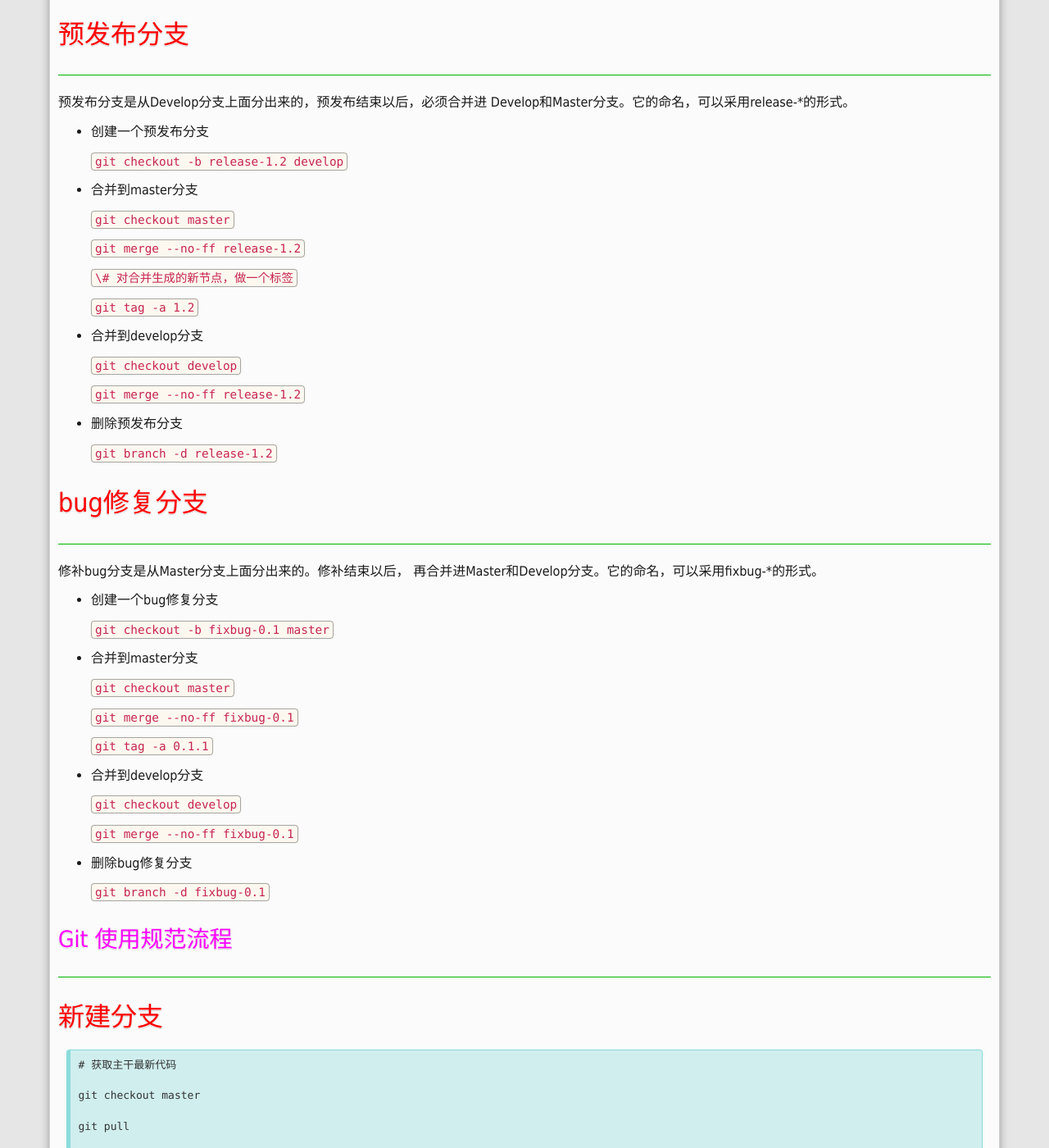
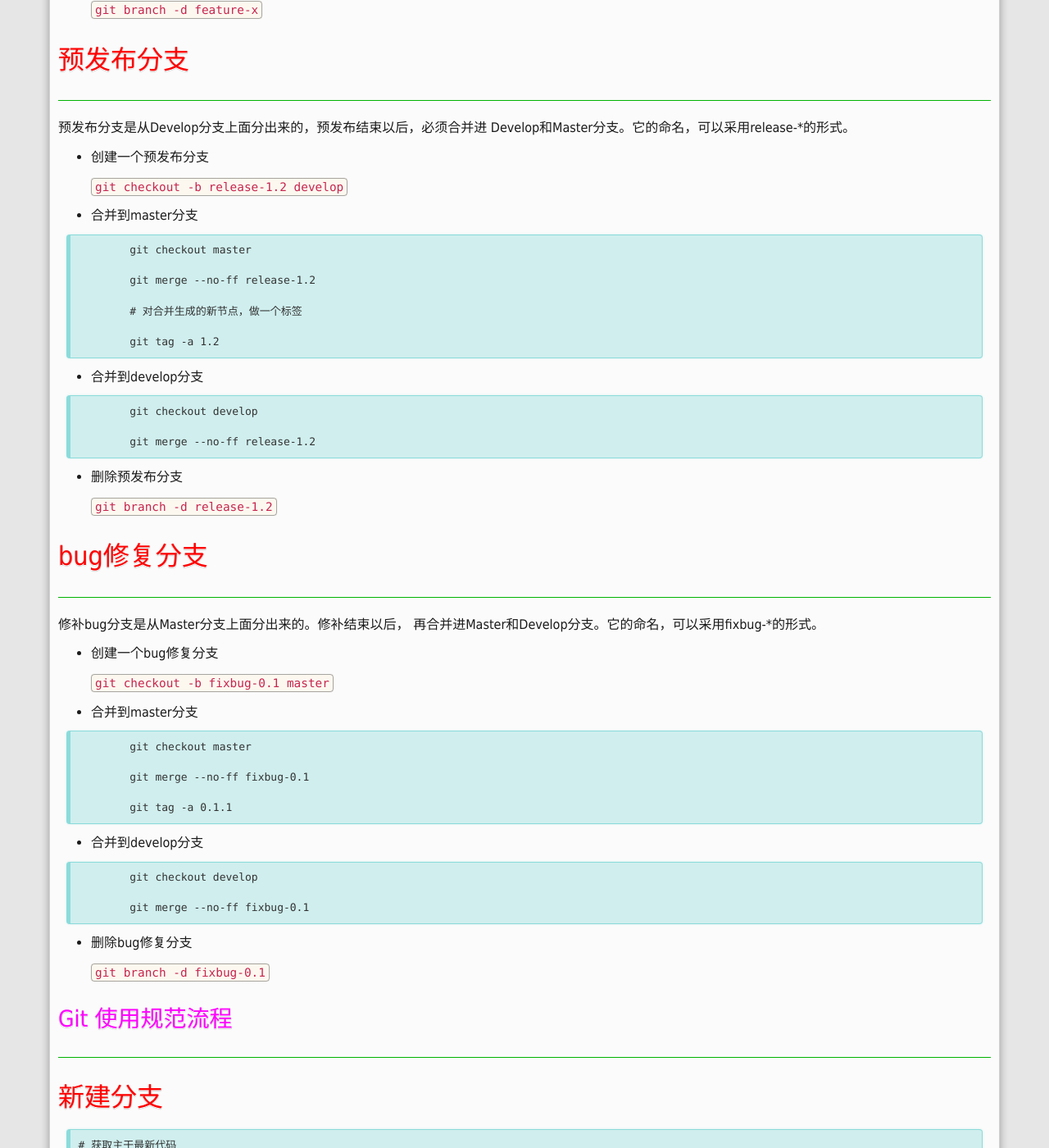
Before and after one commit to YHM07/yhm07.github.io, a Jekyll site: the page built from _posts/2015-08-25-a-git-branching-model.md, in a window 1280 px wide and 1400 px high, scrolled down 1875 px. Shown: the whole window at 82% size. Built offline with Jekyll 4.4.1, drawn with Linux system fonts in a browser that asks for light colours; Markdown is read by kramdown in place of the engine named in the settings; comment, search, counter and statistics services are not loaded; some of the changed text lies outside the part shown.

Commit message:
git操作说明

````diff
--- a/_posts/2015-08-25-a-git-branching-model.md
+++ b/_posts/2015-08-25-a-git-branching-model.md
@@ -46,11 +46,11 @@ tags: [git]
 - 将develop分支发布到master分支
 
 ```
-	\# 切换到master分支
+	# 切换到master分支
 
 	git checkout master
 
-	\# 对develop分支进行合并
+	# 对develop分支进行合并
 
 	git merge --no-ff develop
 ```
@@ -85,16 +85,19 @@ tags: [git]
 
 - 创建一个功能分支：
 
-	`git checkout -b feature-x develop`
+```
+	git checkout -b feature-x develop
 
-	`\# 功能分支命名可以采用feature-\*的形式`
+	# 功能分支命名可以采用feature-\*的形式
+```
 
 - 将功能分支合并到develop分支
 
+```
+	git checkout develop
 
-	`git checkout develop`
-
-	`git merge --no-ff feature-x`
+	git merge --no-ff feature-x
+```
 
 - 删除feature分支
 
@@ -114,19 +117,23 @@ Develop和Master分支。它的命名，可以采用release-\*的形式。
 
 - 合并到master分支
 
-	`git checkout master`
+```
+	git checkout master
 
-	`git merge --no-ff release-1.2`
+	git merge --no-ff release-1.2
 
-	`\# 对合并生成的新节点，做一个标签`
+	# 对合并生成的新节点，做一个标签
 
-	`git tag -a 1.2`
+	git tag -a 1.2
+```
 
 - 合并到develop分支
 
-	`git checkout develop`
+```
+	git checkout develop
 
-	`git merge --no-ff release-1.2`
+	git merge --no-ff release-1.2
+```
 
 - 删除预发布分支
 
@@ -146,17 +153,21 @@ bug修复分支
 
 - 合并到master分支
 
-	`git checkout master`
+```
+	git checkout master
 
-	`git merge --no-ff fixbug-0.1`
+	git merge --no-ff fixbug-0.1
 
-	`git tag -a 0.1.1`
+	git tag -a 0.1.1
+```
 
 - 合并到develop分支
 
-	`git checkout develop`
+```
+	git checkout develop
 
-	`git merge --no-ff fixbug-0.1`
+	git merge --no-ff fixbug-0.1
+```
 
 - 删除bug修复分支
 
````
